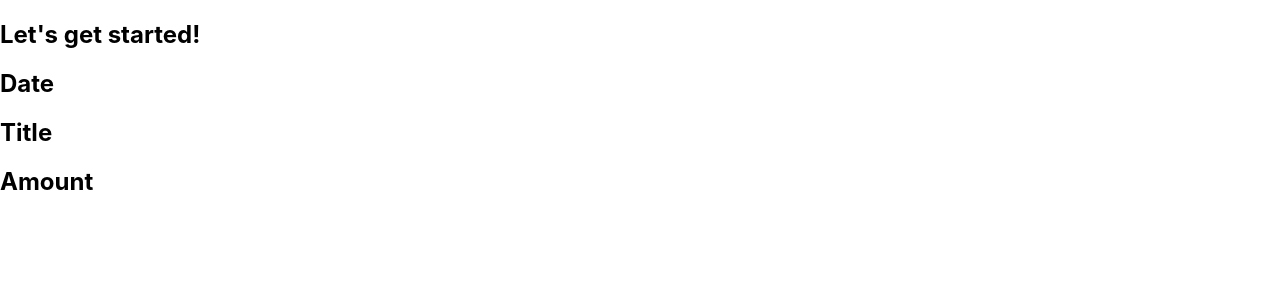
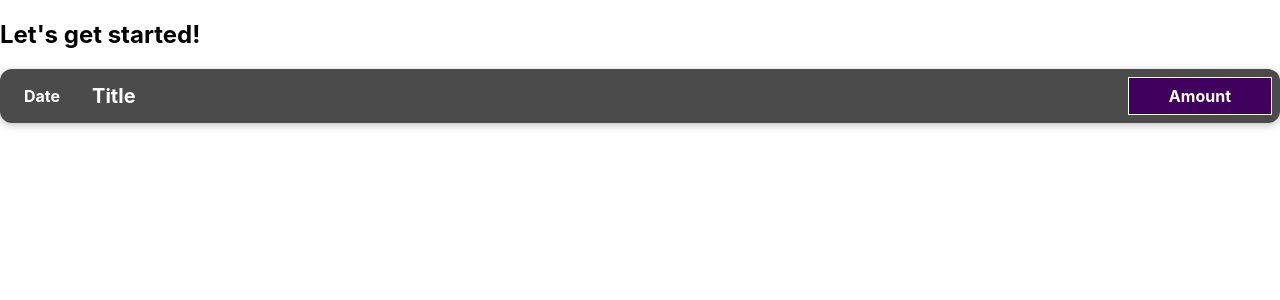
Before and after one commit to Dwaylan/Expense-tracker, a React (Create React App) app: page / in a window 1280 px wide. Shown: the top 300 px of the page. Built offline with nearby package versions, Linux system fonts and the light colour scheme.

Commit message:
added css to expense item component

```diff
--- a/src/Components/ExpenseItem/ExpenseItem.css
+++ b/src/Components/ExpenseItem/ExpenseItem.css
@@ -0,0 +1,53 @@
+.expense-item {
+  display: flex;
+  justify-content: space-between;
+  align-items: center;
+  box-shadow: 0 2px 8px rgba(0, 0, 0, 0.25);
+  padding: 0.5rem;
+  border-radius: 12px;
+  background-color: #4b4b4b;
+}
+
+.expense-item__description {
+  display: flex;
+  flex-direction: column;
+  gap: 1rem;
+  align-items: flex-end;
+  flex-flow: column-reverse;
+  justify-content: flex-start;
+  flex: 1;
+}
+
+.expense-item h2 {
+  color: #3a3a3a;
+  font-size: 1rem;
+  flex: 1;
+  margin: 0 1rem;
+  color: #ffff;
+}
+
+.expense-item__price {
+  font-size: 1rem;
+  font-weight: bold;
+  color: #ffff;
+  background-color: #40005d;
+  border: 1px solid white;
+  padding: 0.5rem;
+  color: #ffff;
+}
+
+@media (min-width: 580px) {
+  .expense-item__description {
+    flex-direction: row;
+    align-items: center;
+    justify-content: flex-start;
+    flex: 1;
+  }
+  .expense-item__description h2 {
+    font-size: 1.25rem;
+  }
+  .expense-item__price {
+    font-size: 1.25rem;
+    padding: 0.5rem 1.5rem;
+  }
+}
--- a/src/Components/ExpenseItem/ExpenseItem.js
+++ b/src/Components/ExpenseItem/ExpenseItem.js
@@ -1,15 +1,16 @@
 import React from "react";
+import "./ExpenseItem.css"
 
 function ExpenseItem() {
   return (
-    <div classname="Expense-container">
+    <div className="expense-item">
       <div>
         <h2>Date</h2>
       </div>
-      <div>
+      <div className="expense-item__description">
         <h2>Title</h2>
       </div>
-      <div>
+      <div className="expense-item__price">
         <h2>Amount</h2>
       </div>
     </div>
```
